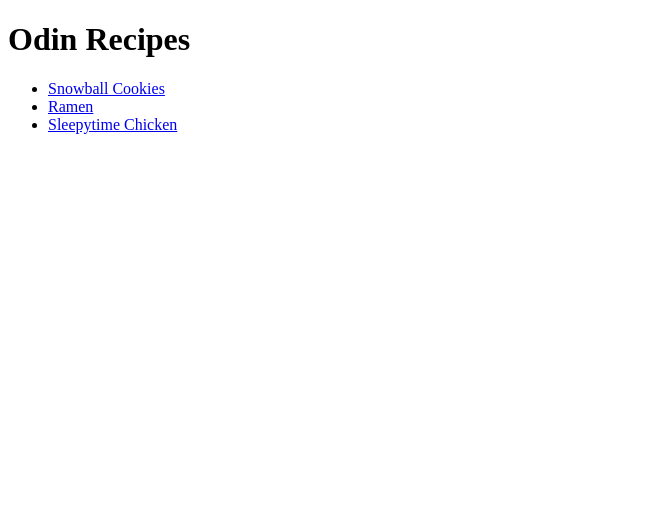
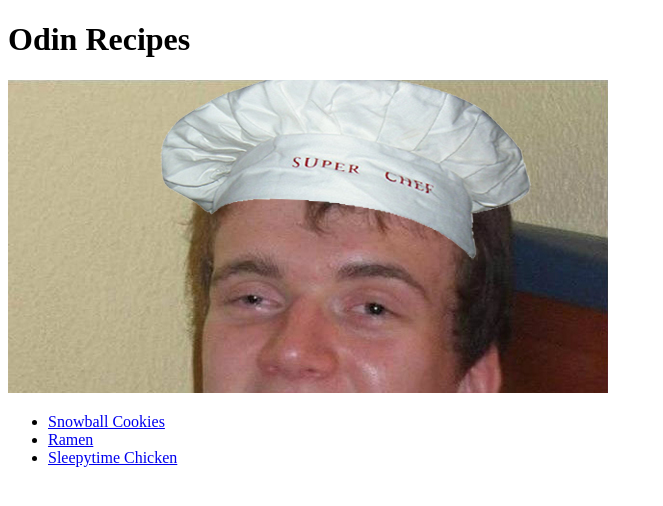
Before and after one commit to akjck/odin-recipes, a plain HTML site: page index.html in a window 1280 px wide. Shown: the whole page, without its empty margins (0-663 px from the left). Drawn offline with Linux system fonts and the light colour scheme.

Commit message:
Added picture of chef

```diff
--- a/index.html
+++ b/index.html
@@ -7,6 +7,7 @@
 
     <body>
         <h1>Odin Recipes</h1>
+        <img src="images/chef.jpg">
         <ul>
         <li><a href="./recipes/snowballcookies.html">Snowball Cookies</a></li>
         <li><a href="./recipes/instantramen.html">Ramen</a></li>
```
Also changed, not shown: images/chef.jpg (added).
